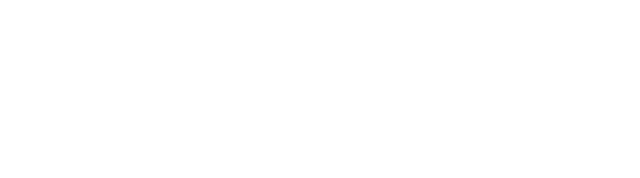
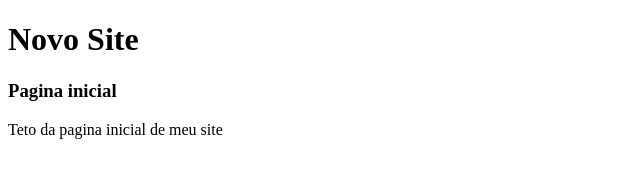
Before and after one commit to rick43255/AividadeBranch, a plain HTML site: page index.html in a window 1280 px wide. Shown: the whole page, without its empty margins (0-640 px from the left). Drawn offline with Linux system fonts and the light colour scheme.

Commit message:
mudanças no body

```diff
--- a/index.html
+++ b/index.html
@@ -7,6 +7,10 @@
 	<title>Doc</title>
 </head>
 <body>
+	<h1>Novo Site</h1>
 
+	<h3>Pagina inicial</h3>
+
+	<p>Teto da pagina inicial de meu site</p>
 </body>
 </html>
```
